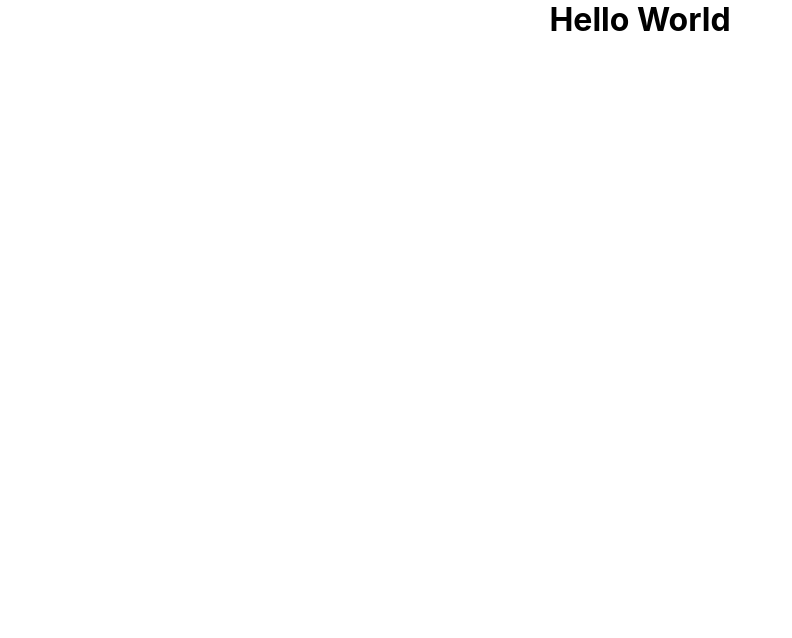
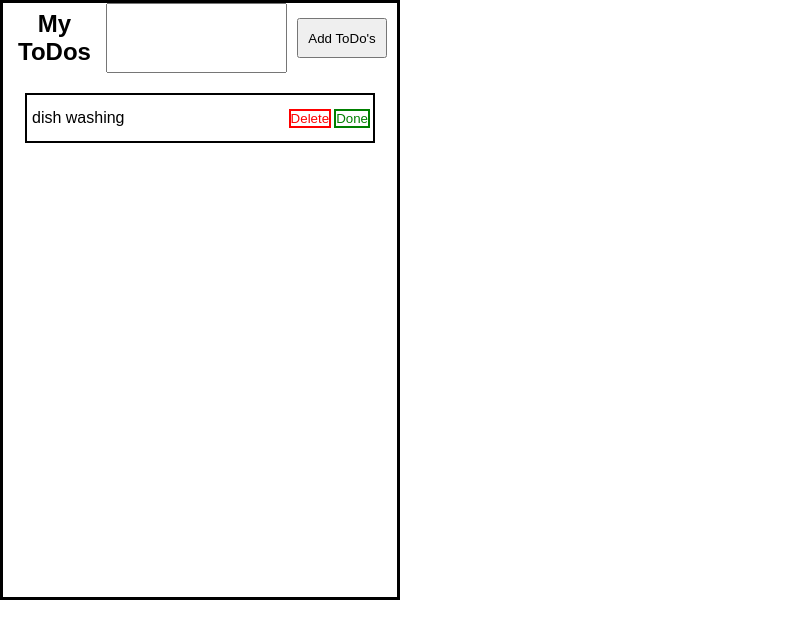
Before and after one commit to soerendolling/react-exercise, a React (Create React App) app: page / in a window 1280 px wide. Shown: the top 638 px of the page, without its empty margins (0-792 px from the left). Built offline with nearby package versions, Linux system fonts and the light colour scheme.

Commit message:
Sorting Components

```diff
--- a/src/App.css
+++ b/src/App.css
@@ -7,5 +7,11 @@
 }
 
 .App {
+  display: grid;
+  grid-template-rows: [header] 70px [content] 410px;
+  width: 400px;
+  height: 600px;
+  border: solid 3px black;
+  font-family: sans-serif;
   text-align: center;
 }
--- a/src/App.js
+++ b/src/App.js
@@ -1,9 +1,12 @@
 import "./App.css";
+import Header from "./Components/Header";
+import MainContent from "./Components/MainContent";
 
 function App() {
   return (
     <div className="App">
-      <h1>Hello World</h1>
+      <Header title="My ToDos" />
+      <MainContent />
     </div>
   );
 }
--- a/src/Components/Header.css
+++ b/src/Components/Header.css
@@ -17,3 +17,7 @@
   height: 40px;
   width: 90px;
 }
+
+.header__form {
+  display: flex;
+}
--- a/src/Components/Header.js
+++ b/src/Components/Header.js
@@ -7,9 +7,12 @@ function Header({ title }) {
   return (
     <header className="header-layout">
       <h2 className="header__title">{title}</h2>
-      <button className="header__button" onClick={handleClickAdd}>
-        Add ToDo's
-      </button>
+      <form className="header__form">
+        <input type="text" />
+        <button className="header__button" onClick={handleClickAdd}>
+          Add ToDo's
+        </button>
+      </form>
     </header>
   );
 }
--- /dev/null
+++ b/src/Components/MainContent.css
@@ -0,0 +1,23 @@
+.main-layout {
+  grid-row: content;
+  display: flex;
+  flex-direction: column;
+  align-items: center;
+  gap: 7px;
+  margin-top: 20px;
+}
+
+.toDoBox {
+  display: flex;
+  justify-content: space-between;
+  height: 50px;
+  width: 350px;
+  border: solid 2px black;
+}
+
+.ToDoBoxButtonsLayout {
+  display: flex;
+  gap: 3px;
+  margin-right: 3px;
+  align-self: center;
+}
--- /dev/null
+++ b/src/Components/MainContent.js
@@ -0,0 +1,16 @@
+import "./MainContent.css";
+import ToDoBoxTitle from "./ToDoBoxTitle";
+import ToDoBoxButton from "./ToDoBoxButton";
+
+function MainContent(todoTitle, number) {
+  return (
+    <main className="main-layout">
+      <div className="toDoBox">
+        <ToDoBoxTitle todoTitle="dish washing" />
+        <ToDoBoxButton number={1} todoTitle="dishwashing" />
+      </div>
+    </main>
+  );
+}
+
+export default MainContent;
--- /dev/null
+++ b/src/Components/ToDoBoxButton.css
@@ -0,0 +1,11 @@
+.toDoBoxDone {
+  border: solid 2px green;
+  background: white;
+  color: green;
+}
+
+.toDoBoxDelete {
+  border: solid 2px red;
+  background: white;
+  color: red;
+}
--- /dev/null
+++ b/src/Components/ToDoBoxButton.js
@@ -0,0 +1,23 @@
+import "./ToDoBoxButton.css";
+
+function ToDoBoxButton({ number, todoTitle }) {
+  function handleClickDelete() {
+    console.log(`The Task ${number} would be deleted`);
+  }
+
+  function handleClickDone() {
+    return console.log(`The ${todoTitle} is done`);
+  }
+  return (
+    <div className="ToDoBoxButtonsLayout">
+      <button className="toDoBoxDelete" onClick={handleClickDelete}>
+        Delete
+      </button>
+      <button className="toDoBoxDone" onClick={handleClickDone}>
+        Done
+      </button>
+    </div>
+  );
+}
+
+export default ToDoBoxButton;
--- /dev/null
+++ b/src/Components/ToDoBoxTitle.css
@@ -0,0 +1,4 @@
+.toDoTitle {
+  margin-left: 5px;
+  align-self: center;
+}
--- /dev/null
+++ b/src/Components/ToDoBoxTitle.js
@@ -0,0 +1,7 @@
+import "./ToDoBoxTitle.css";
+
+function ToDoBoxTitle({ todoTitle }) {
+  return <p className="toDoTitle">{todoTitle}</p>;
+}
+
+export default ToDoBoxTitle;
```
